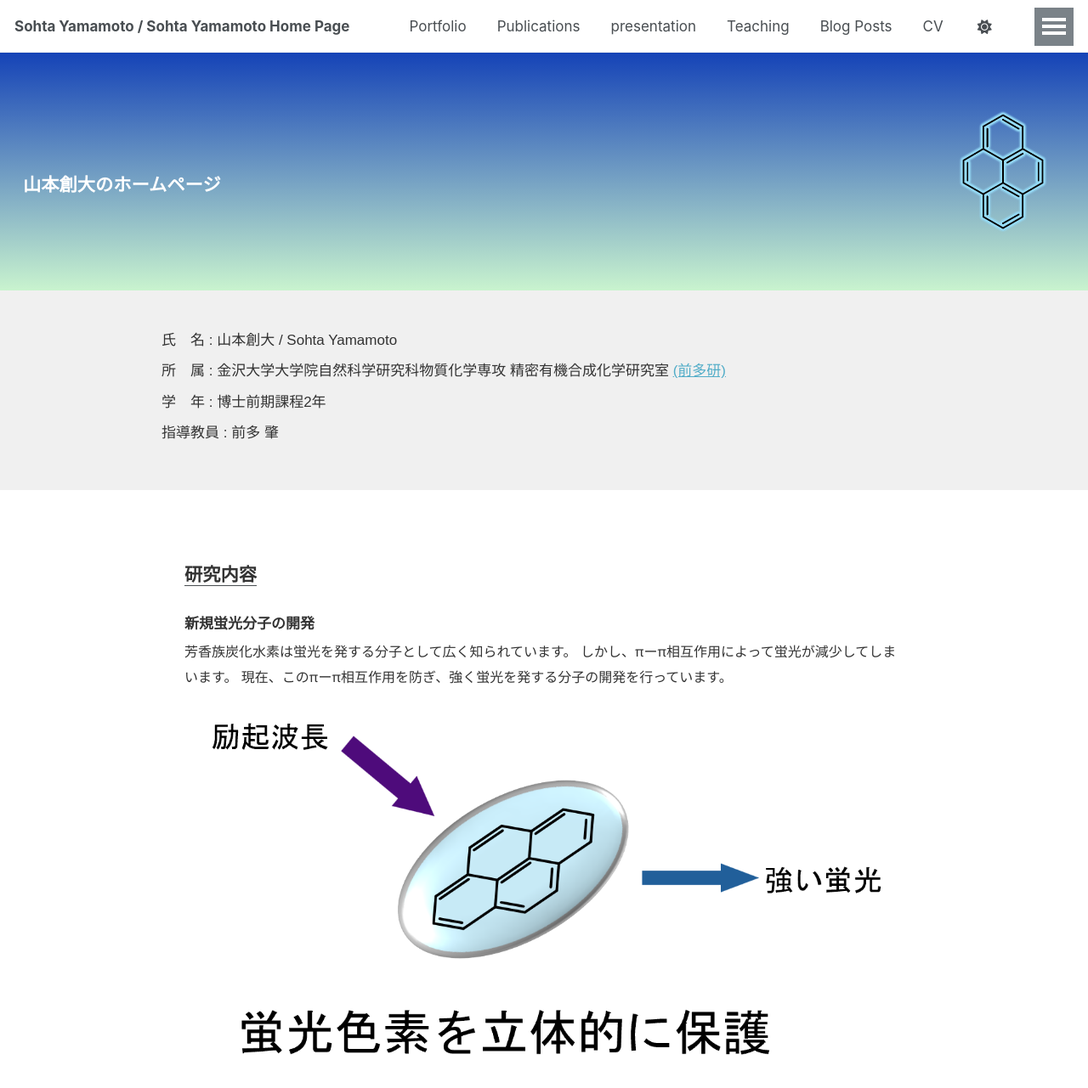
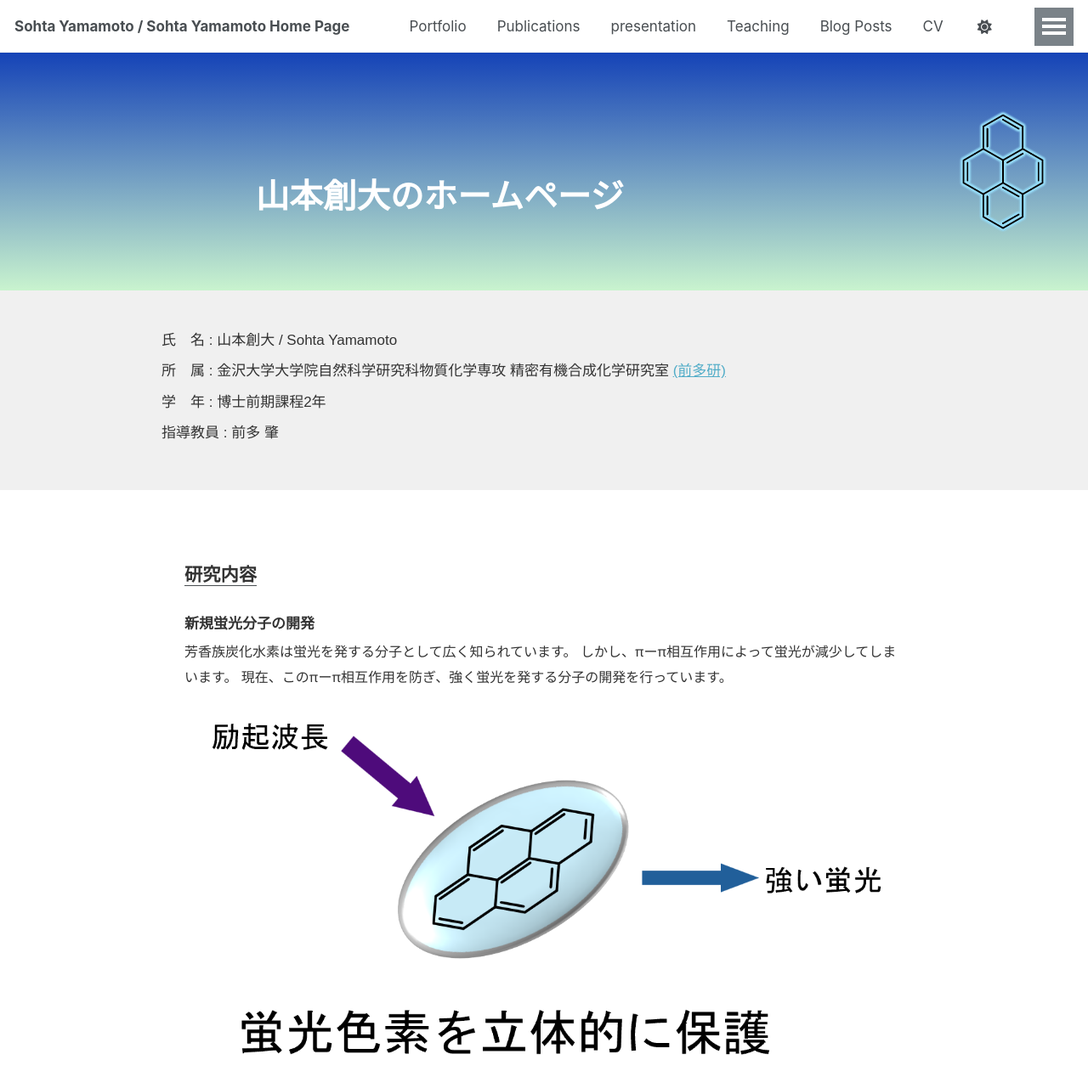
Before and after one commit to SaTom1313/SaTom1313.github.io, a Jekyll site: the page built from index.html, in a window 1280 px wide and 1400 px high. Shown: the top 1281 px of the window at 85% size. Built offline with Jekyll 4.4.1, drawn with Linux system fonts in a browser that asks for light colours; a script that is not in the unit is left out.

Commit message:
Update index.html

```diff
--- a/index.html
+++ b/index.html
@@ -34,7 +34,7 @@ title: "ホーム"
       height: 280px;
     }
 
-    .section-head h1 {
+    .section-head h2 {
       flex: 1;
       font-size: 2.2rem;
       max-width: 80%;
```
